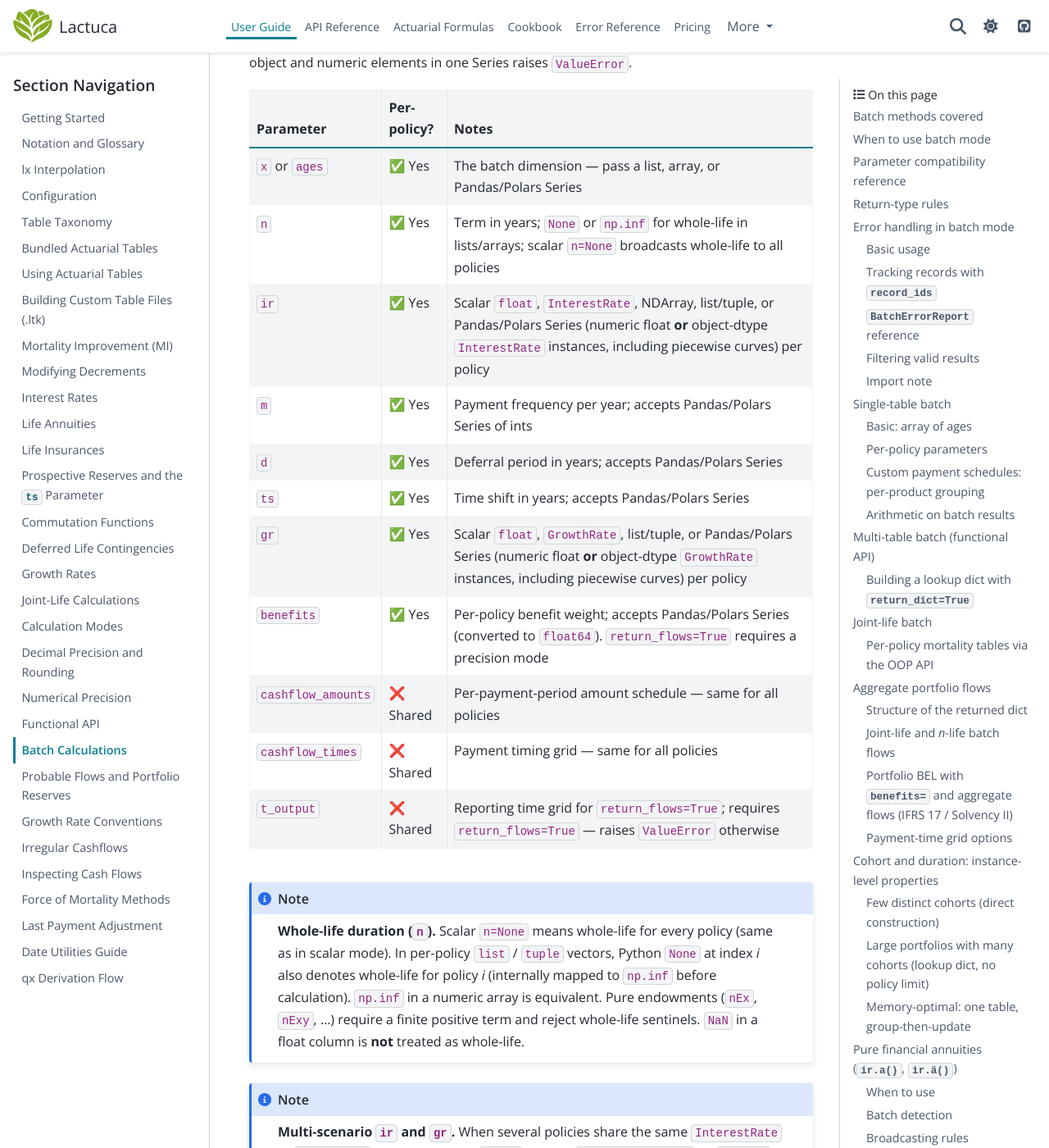
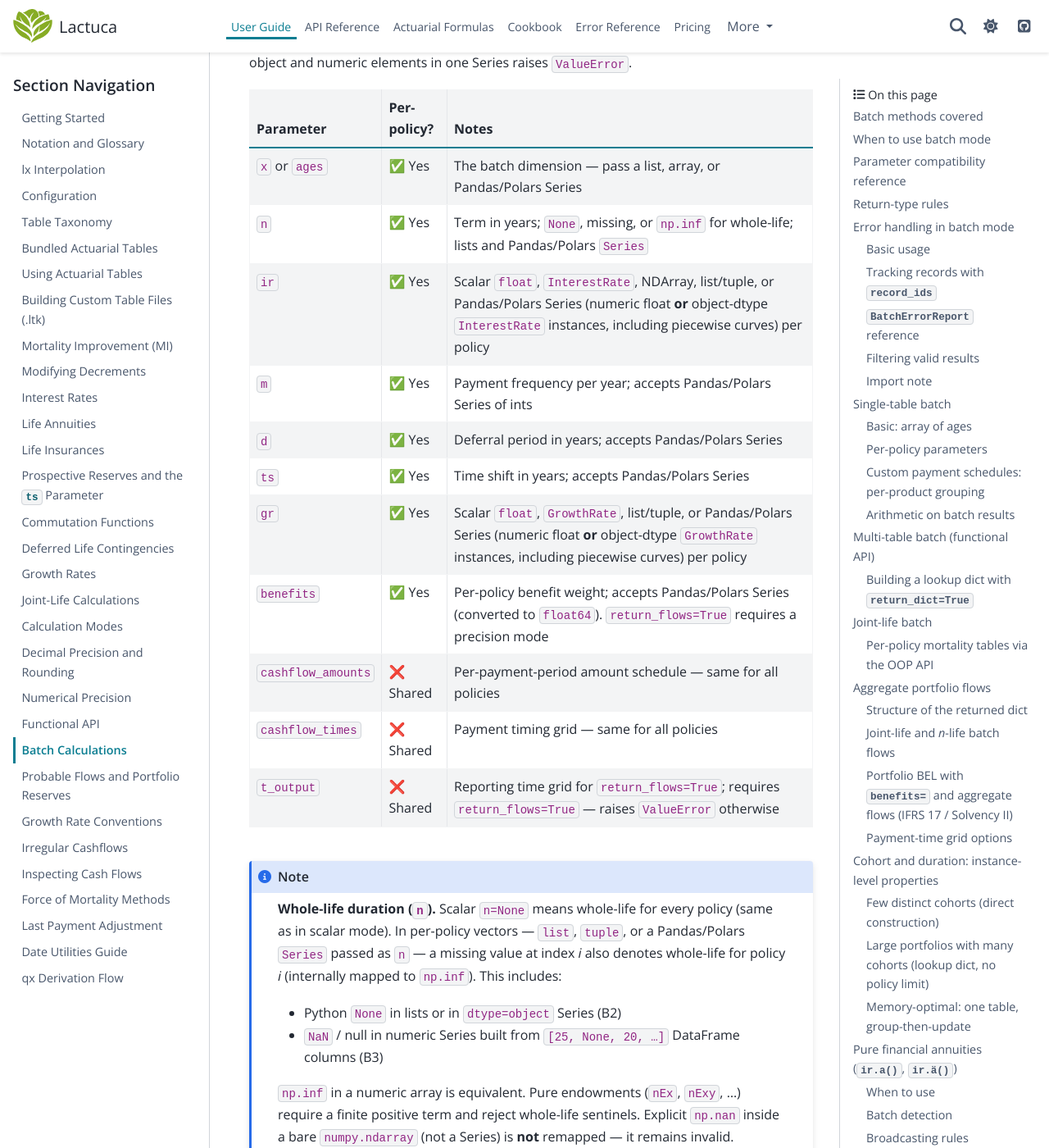
Before and after one commit to actuaan/lactuca, a Sphinx documentation site: the page built from docs/user_guide/batch_calculations.md, in a window 1280 px wide and 1400 px high, scrolled down 9931 px. Shown: the whole window at 82% size. Built offline with Sphinx 7.4.7 and the PyData theme 0.15.4, drawn with Linux system fonts in a browser that asks for light colours.

Commit message:
sync: update from private repo

```diff
--- a/docs/user_guide/batch_calculations.md
+++ b/docs/user_guide/batch_calculations.md
@@ -354,7 +354,7 @@ raises `ValueError`.
 | Parameter | Per-policy? | Notes |
 |---|---|---|
 | `x` or `ages` | ✅ Yes | The batch dimension — pass a list, array, or Pandas/Polars Series |
-| `n` | ✅ Yes | Term in years; `None` or `np.inf` for whole-life in lists/arrays; scalar `n=None` broadcasts whole-life to all policies |
+| `n` | ✅ Yes | Term in years; `None`, missing, or `np.inf` for whole-life; lists and Pandas/Polars `Series` |
 | `ir` | ✅ Yes | Scalar `float`, `InterestRate`, NDArray, list/tuple, or Pandas/Polars Series (numeric float **or** object-dtype `InterestRate` instances, including piecewise curves) per policy |
 | `m` | ✅ Yes | Payment frequency per year; accepts Pandas/Polars Series of ints |
 | `d` | ✅ Yes | Deferral period in years; accepts Pandas/Polars Series |
@@ -367,11 +367,16 @@ raises `ValueError`.
 
 :::{note}
 **Whole-life duration (`n`).**  Scalar `n=None` means whole-life for every policy
-(same as in scalar mode).  In per-policy `list` / `tuple` vectors, Python
-`None` at index *i* also denotes whole-life for policy *i* (internally mapped to
-`np.inf` before calculation).  `np.inf` in a numeric array is equivalent.
-Pure endowments (`nEx`, `nExy`, …) require a finite positive term and reject
-whole-life sentinels.  `NaN` in a float column is **not** treated as whole-life.
+(same as in scalar mode).  In per-policy vectors — `list`, `tuple`, or a Pandas/Polars
+`Series` passed as `n` — a missing value at index *i* also denotes whole-life for
+policy *i* (internally mapped to `np.inf`).  This includes:
+
+- Python `None` in lists or in `dtype=object` Series (B2)
+- `NaN` / null in numeric Series built from `[25, None, 20, …]` DataFrame columns (B3)
+
+`np.inf` in a numeric array is equivalent.  Pure endowments (`nEx`, `nExy`, …) require
+a finite positive term and reject whole-life sentinels.  Explicit `np.nan` inside a
+bare `numpy.ndarray` (not a Series) is **not** remapped — it remains invalid.
 :::
 
 (multi-scenario-ir-gr-batch)=
```
Also changed, not shown: docs/cookbook.md (+3 -3 lines).
